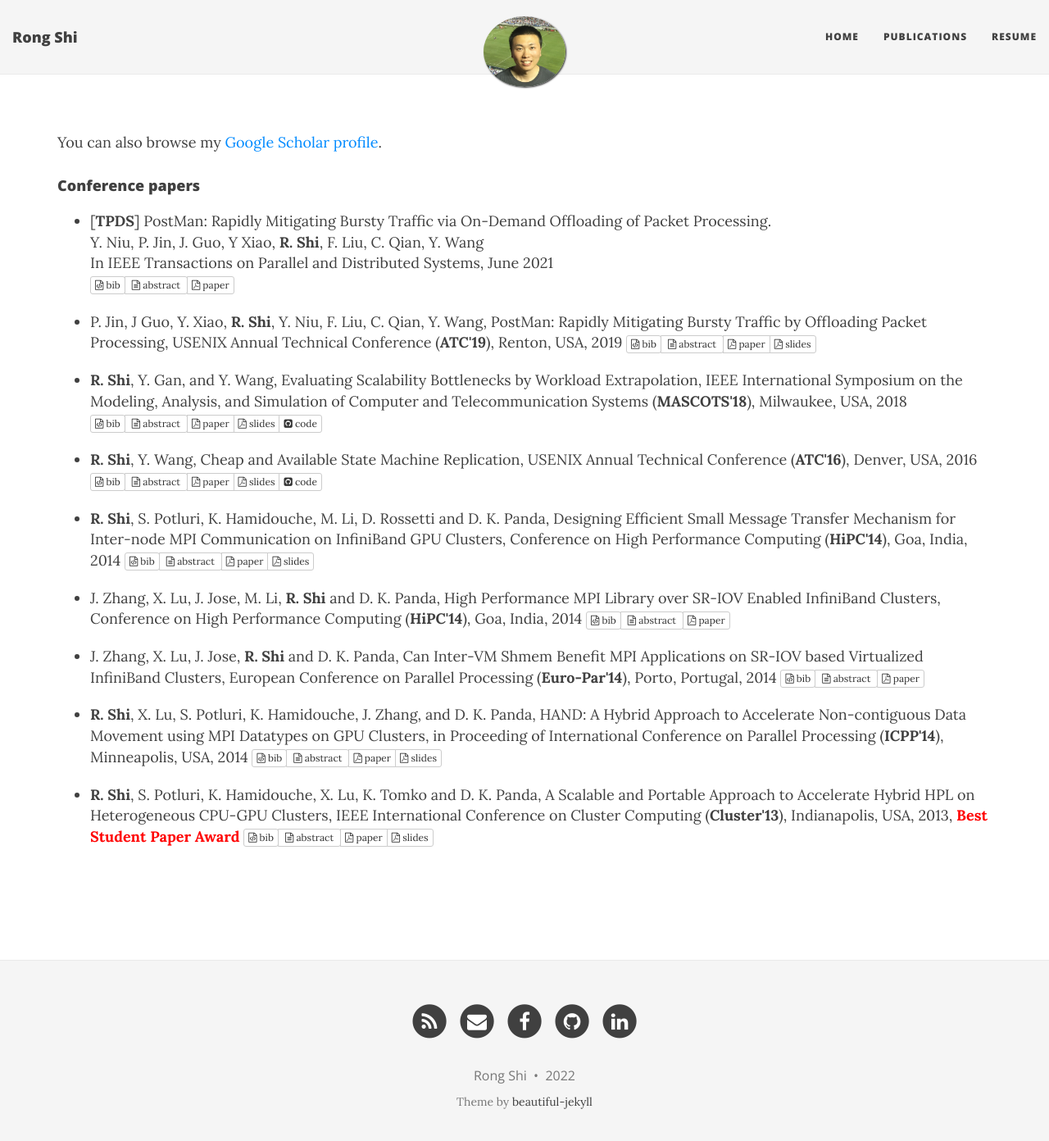
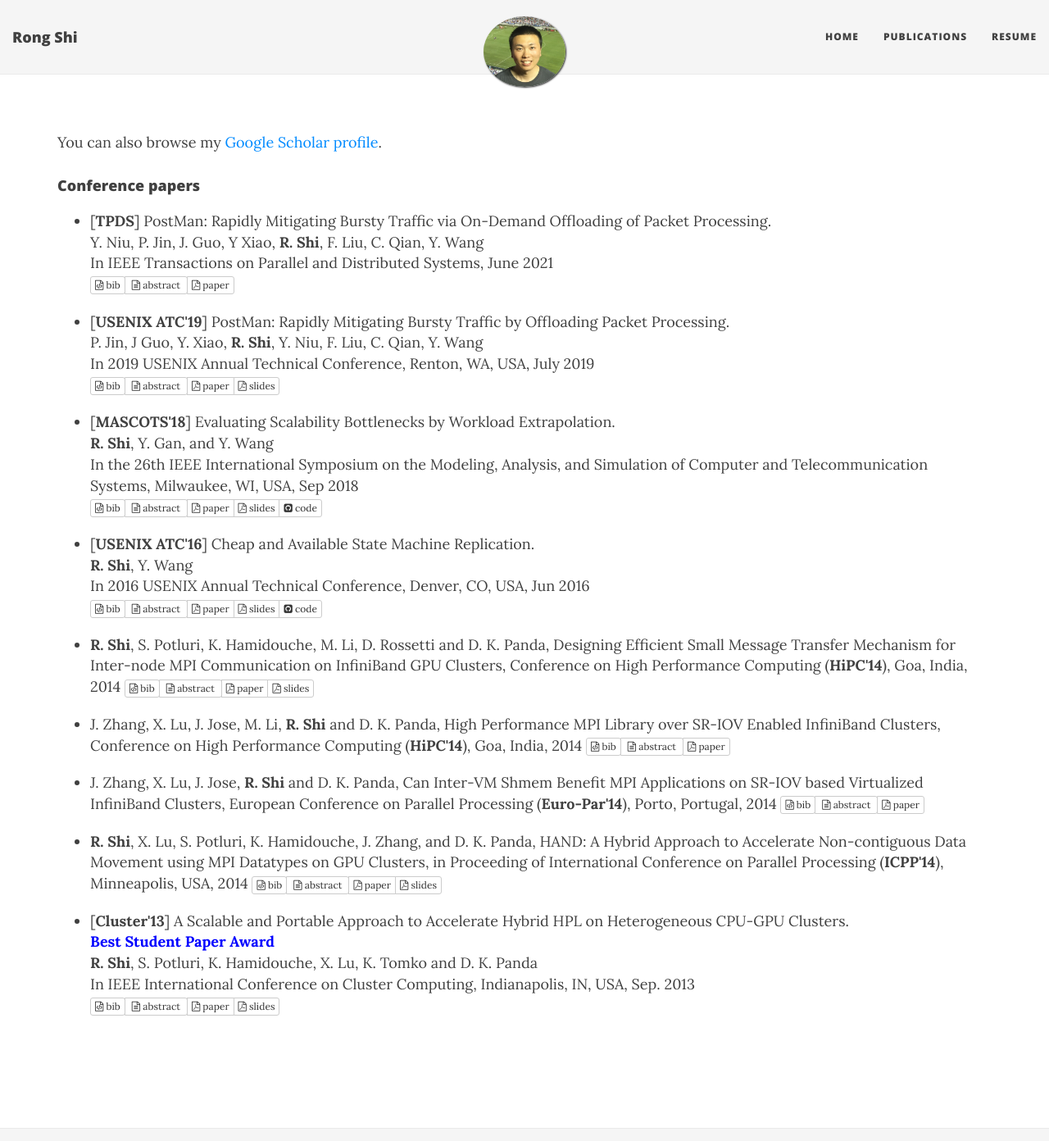
Before and after one commit to vdr007/vdr007.github.io, a Jekyll site: the page built from publications.md, in a window 1280 px wide and 1400 px high. Shown: the top 1392 px of the window at 82% size. Built offline with Jekyll 4.4.1, drawn with Linux system fonts in a browser that asks for light colours; nearby versions of some CDN libraries.

Commit message:
minor fix

```diff
--- a/publications.md
+++ b/publications.md
@@ -59,8 +59,9 @@ You can also browse my <a href="https://scholar.google.com/citations?user=WnQ255
   </div>
 
 - <div style="margin-top:20px;">
-  P. Jin, J Guo, Y. Xiao,<strong> R. Shi</strong>, Y. Niu, F. Liu, C. Qian, Y. Wang, PostMan: Rapidly Mitigating Bursty
-  Traffic by Offloading Packet Processing, USENIX Annual Technical Conference (<strong>ATC'19</strong>), Renton, USA, 2019
+  [<strong>USENIX ATC'19</strong>] PostMan: Rapidly Mitigating Bursty Traffic by Offloading Packet Processing.<br>
+  P. Jin, J Guo, Y. Xiao,<strong> R. Shi</strong>, Y. Niu, F. Liu, C. Qian, Y. Wang<br>
+  In 2019 USENIX Annual Technical Conference, Renton, WA, USA, July 2019<br>
   <span class="links btn-group">
     <a class="btn btn-default btn-xs dropdown-toggle" href="javascript:void(0);" onclick="$('#bib_atc19').slideToggle('fast');return false;">
       <i class="fa fa-file-code-o"></i> bib
@@ -119,9 +120,10 @@ You can also browse my <a href="https://scholar.google.com/citations?user=WnQ255
 
 
 - <div style="margin-top:20px;">
-  <strong>R. Shi</strong>, Y. Gan, and Y. Wang, Evaluating Scalability Bottlenecks by Workload Extrapolation,
-  IEEE International Symposium on the Modeling, Analysis, and Simulation of Computer and Telecommunication Systems (<strong>MASCOTS'18</strong>),
-  Milwaukee, USA, 2018
+  [<strong>MASCOTS'18</strong>] Evaluating Scalability Bottlenecks by Workload Extrapolation.<br>
+  <strong>R. Shi</strong>, Y. Gan, and Y. Wang<br>
+  In the 26th IEEE International Symposium on the Modeling, Analysis, and Simulation of Computer and Telecommunication Systems,
+  Milwaukee, WI, USA, Sep 2018<br>
   <span class="links btn-group">
     <a class="btn btn-default btn-xs dropdown-toggle" href="javascript:void(0);" onclick="$('#bib_mascots18').slideToggle('fast');return false;">
       <i class="fa fa-file-code-o"></i> bib
@@ -176,8 +178,9 @@ You can also browse my <a href="https://scholar.google.com/citations?user=WnQ255
 
 
 - <div style="margin-top:20px;">
-  <strong>R. Shi</strong>, Y. Wang, Cheap and Available State Machine Replication, USENIX Annual Technical Conference (<strong>ATC'16</strong>),
-  Denver, USA, 2016
+  [<strong>USENIX ATC'16</strong>] Cheap and Available State Machine Replication.<br>
+  <strong>R. Shi</strong>, Y. Wang<br>
+  In 2016 USENIX Annual Technical Conference, Denver, CO, USA, Jun 2016<br>
   <span class="links btn-group">
     <a class="btn btn-default btn-xs dropdown-toggle" href="javascript:void(0);" onclick="$('#bib_atc16').slideToggle('fast');return false;">
       <i class="fa fa-file-code-o"></i> bib
@@ -370,8 +373,10 @@ You can also browse my <a href="https://scholar.google.com/citations?user=WnQ255
   </div>
 
 - <div style="margin-top:20px;">
-  <strong>R. Shi</strong>, S. Potluri, K. Hamidouche, X. Lu, K. Tomko and D. K. Panda, A Scalable and Portable Approach to Accelerate Hybrid HPL on
-Heterogeneous CPU-GPU Clusters, IEEE International Conference on Cluster Computing (<strong>Cluster'13</strong>), Indianapolis, USA, 2013, <font color="red"><strong>Best Student Paper Award</strong></font>
+  [<strong>Cluster'13</strong>] A Scalable and Portable Approach to Accelerate Hybrid HPL on Heterogeneous CPU-GPU Clusters.<br>
+  <font color="blue"><strong>Best Student Paper Award</strong></font><br>
+  <strong>R. Shi</strong>, S. Potluri, K. Hamidouche, X. Lu, K. Tomko and D. K. Panda<br>
+  In IEEE International Conference on Cluster Computing, Indianapolis, IN, USA, Sep. 2013<br>
   <span class="links btn-group">
     <a class="btn btn-default btn-xs dropdown-toggle" href="javascript:void(0);" onclick="$('#bib_cluster13').slideToggle('fast');return false;">
       <i class="fa fa-file-code-o"></i> bib
```
